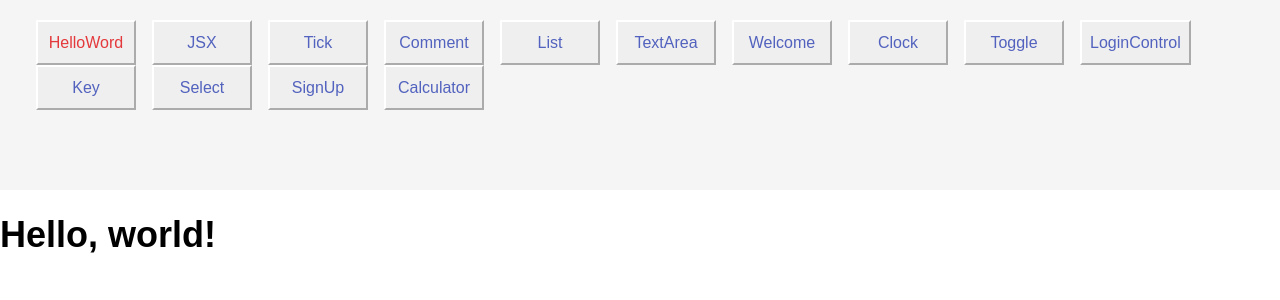
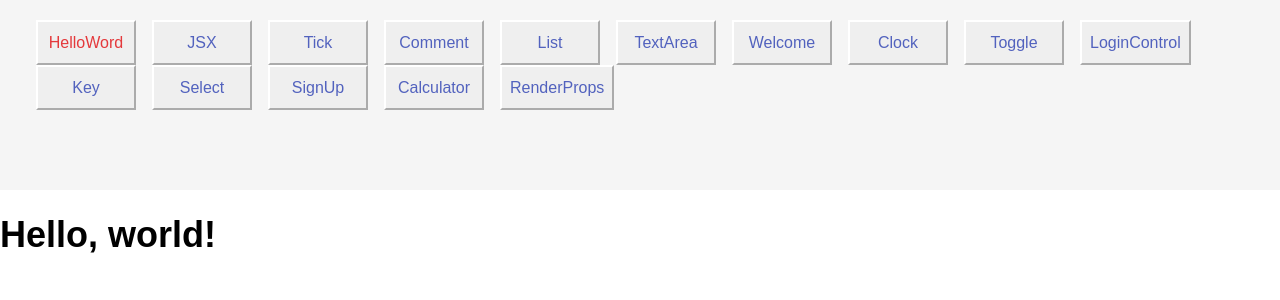
Before and after one commit to maoguijun/REACT-DEMO, a React (Create React App) app: page / in a window 1280 px wide. Shown: the top 300 px of the page. Built offline with nearby package versions, Linux system fonts and the light colour scheme.

Commit message:
添加render 属性示例

```diff
--- /dev/null
+++ b/src/components/demos/15_RenderProps.js
@@ -0,0 +1,47 @@
+import React, { Component } from "react";
+class RenderProps extends Component {
+  constructor(props) {
+    super(props);
+    this.state = {
+      render: ""
+    };
+  }
+  creactRender = () => {
+    const { render } = this.state;
+    if (render) {
+      this.setState({
+        render: ""
+      });
+    } else {
+      this.setState({
+        render: () => (
+          <div style={{ fontSize: 30, color: "#e0301e", fontWeight: 400 }}>
+            这个是用render方法渲染出来的
+          </div>
+        )
+      });
+    }
+  };
+  render() {
+    const { render } = this.state;
+    return (
+      // 这个还记得是什么吗？
+      <React.Fragment>
+        <button onClick={() => this.creactRender()}>
+          {render ? "删除render" : "添加render"}
+        </button>
+        <Text render={render} />
+      </React.Fragment>
+    );
+  }
+}
+
+const Text = props => {
+  if (props.render) {
+    return props.render();
+  } else {
+    return <div>这个是没有render方法的样子</div>;
+  }
+};
+
+export default RenderProps;
--- a/src/components/route/route.js
+++ b/src/components/route/route.js
@@ -14,6 +14,7 @@ import Key from "../demos/11_Key";
 import Select from "../demos/12_Select";
 import SignUp from "../demos/13_SignUp";
 import Calculator from "../demos/14_Calculator";
+import RenderProps from "../demos/15_RenderProps";
 
 export const componentList = {
   HelloWord: <HelloWord />,
@@ -22,16 +23,32 @@ export const componentList = {
   Comment: (
     <Comment date={comment.date} text={comment.text} author={comment.author} />
   ),
-  List:<List numbers={comment.numbers} />,
-  TextArea:<TextArea />,
-  Welcome:<Welcome />,
-  Clock:<Clock />,
-  Toggle:<Toggle />,
-  LoginControl:<LoginControl />,
-  Key:<Key posts={comment.posts} />,
-  Select:<Select />,
-  SignUp:<SignUp />,
-  Calculator:<Calculator />
-
+  List: <List numbers={comment.numbers} />,
+  TextArea: <TextArea />,
+  Welcome: <Welcome />,
+  Clock: <Clock />,
+  Toggle: <Toggle />,
+  LoginControl: <LoginControl />,
+  Key: <Key posts={comment.posts} />,
+  Select: <Select />,
+  SignUp: <SignUp />,
+  Calculator: <Calculator />,
+  RenderProps: <RenderProps />
 };
-export const componentNameList = ["HelloWord", "JSX", "Tick", "Comment","List","TextArea","Welcome","Clock","Toggle","LoginControl","Key","Select","SignUp","Calculator"];
+export const componentNameList = [
+  "HelloWord",
+  "JSX",
+  "Tick",
+  "Comment",
+  "List",
+  "TextArea",
+  "Welcome",
+  "Clock",
+  "Toggle",
+  "LoginControl",
+  "Key",
+  "Select",
+  "SignUp",
+  "Calculator",
+  "RenderProps"
+];
```
